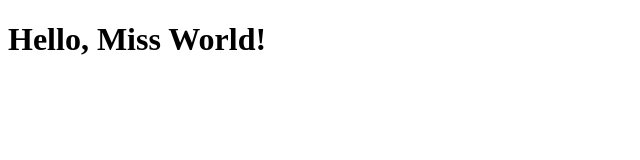
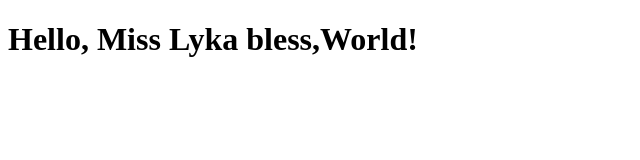
Before and after one commit to gitlyka/test-project, a plain HTML site: page index.html in a window 1280 px wide. Shown: the whole page, without its empty margins (0-640 px from the left). Drawn offline with Linux system fonts and the light colour scheme.

Commit message:
Update to index.html

```diff
--- a/index.html
+++ b/index.html
@@ -4,6 +4,6 @@
     <title>Hello, Miss World!</title>
 </head>
 <body>
-    <h1>Hello, Miss World!</h1>
+    <h1>Hello, Miss Lyka bless,World!</h1>
 </body>
 </html>
```
